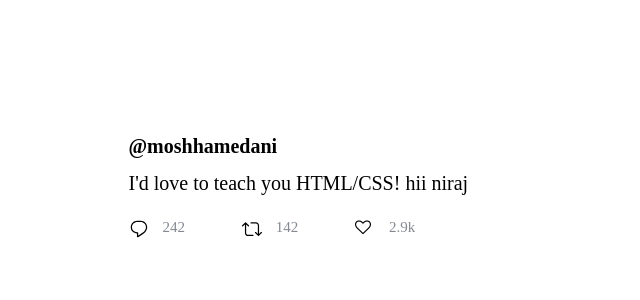
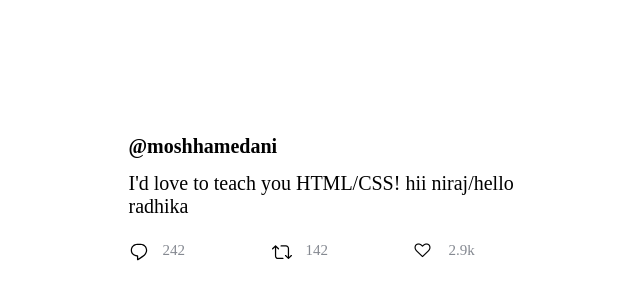
Before and after one commit to NirajJaiswar16/zeustraining, a plain HTML site: page index.html in a window 1280 px wide. Shown: the part 206-506 px from the top of the page, without its empty margins (297-937 px from the left). Drawn offline with Linux system fonts and the light colour scheme; a web font is replaced by a local one.

Commit message:
added radhika

```diff
--- a/index.html
+++ b/index.html
@@ -16,7 +16,7 @@
         <div class="content">
             <div>
                 <p class="bold">@moshhamedani</p>
-                <p class="regular">I'd love to teach you HTML/CSS! hii niraj</p>
+                <p class="regular">I'd love to teach you HTML/CSS! hii niraj/hello radhika</p>
             </div>
             <div class="buttons">
                 <div>
```
